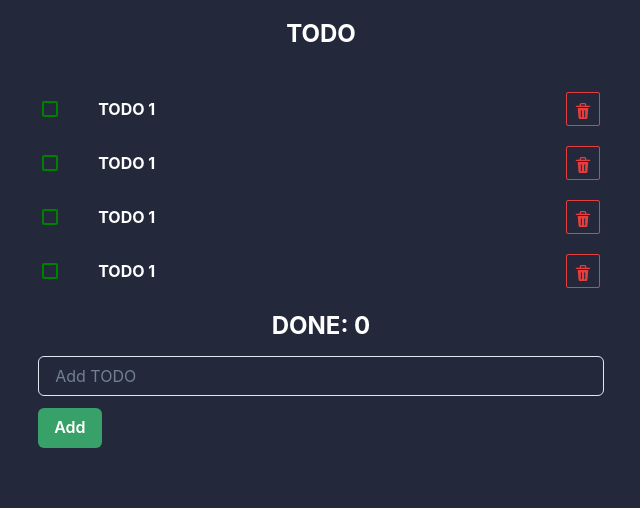
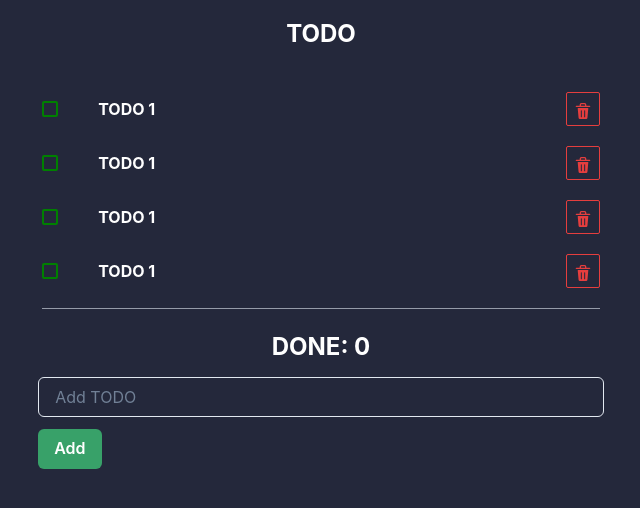
Before and after one commit to akbxr/todo, a React (Vite) app: page / in a window 1280 px wide. Shown: the top 508 px of the page, without its empty margins (319-959 px from the left). Built offline with nearby package versions, Linux system fonts and the light colour scheme.

Commit message:
feat: add devider

```diff
--- a/src/components/Todo.tsx
+++ b/src/components/Todo.tsx
@@ -1,4 +1,4 @@
-import { Box, Checkbox, Flex, Text } from "@chakra-ui/react";
+import { Box, Checkbox, Divider, Flex, Text } from "@chakra-ui/react";
 import { DeleteIcon } from "@chakra-ui/icons";
 
 const Todo = () => {
@@ -82,6 +82,7 @@ const Todo = () => {
             <DeleteIcon color="red.500" />
           </Box>
         </Flex>
+        <Divider />
         <Text align="center" as="b" textColor="white" fontSize="2xl">
           DONE: 0
         </Text>
```
